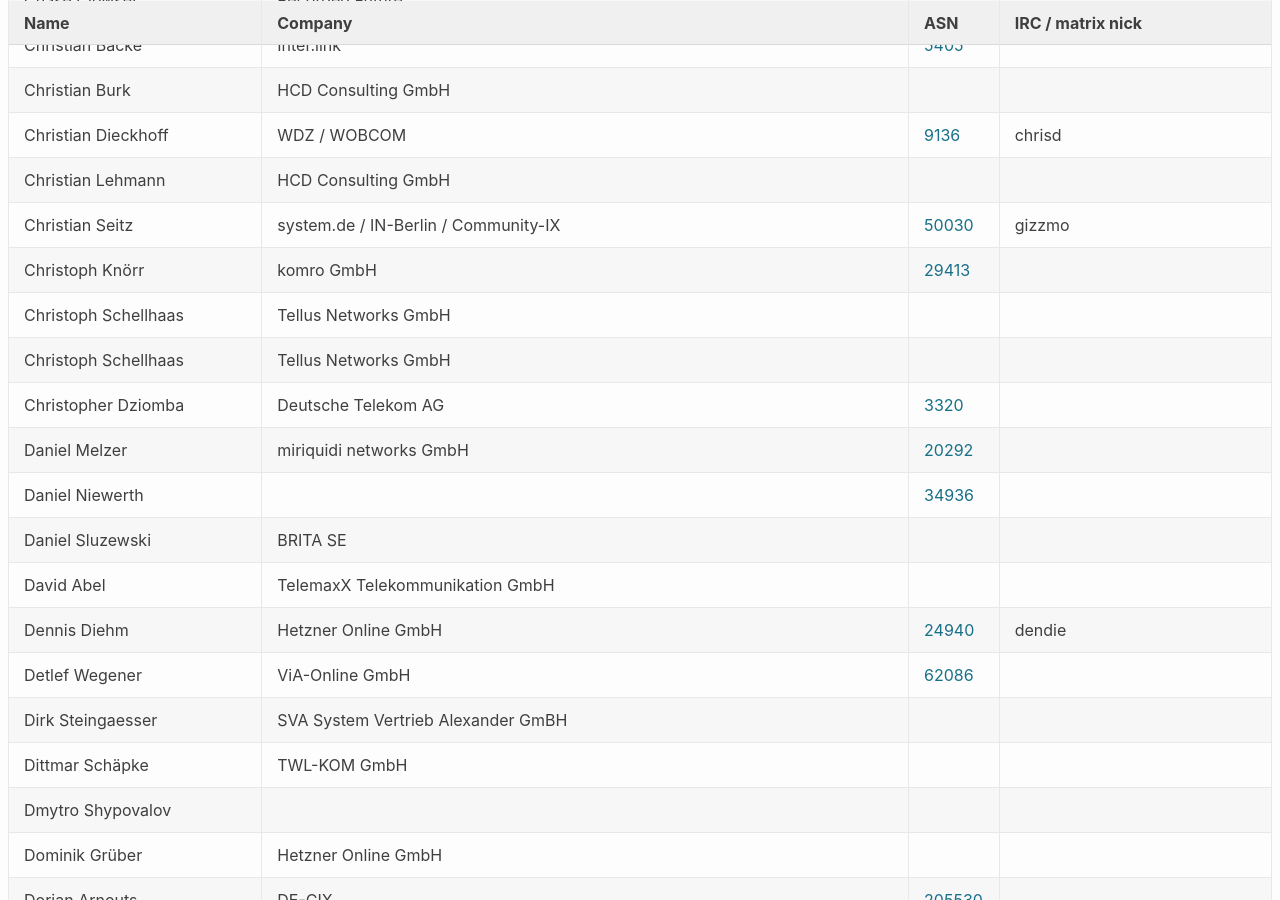
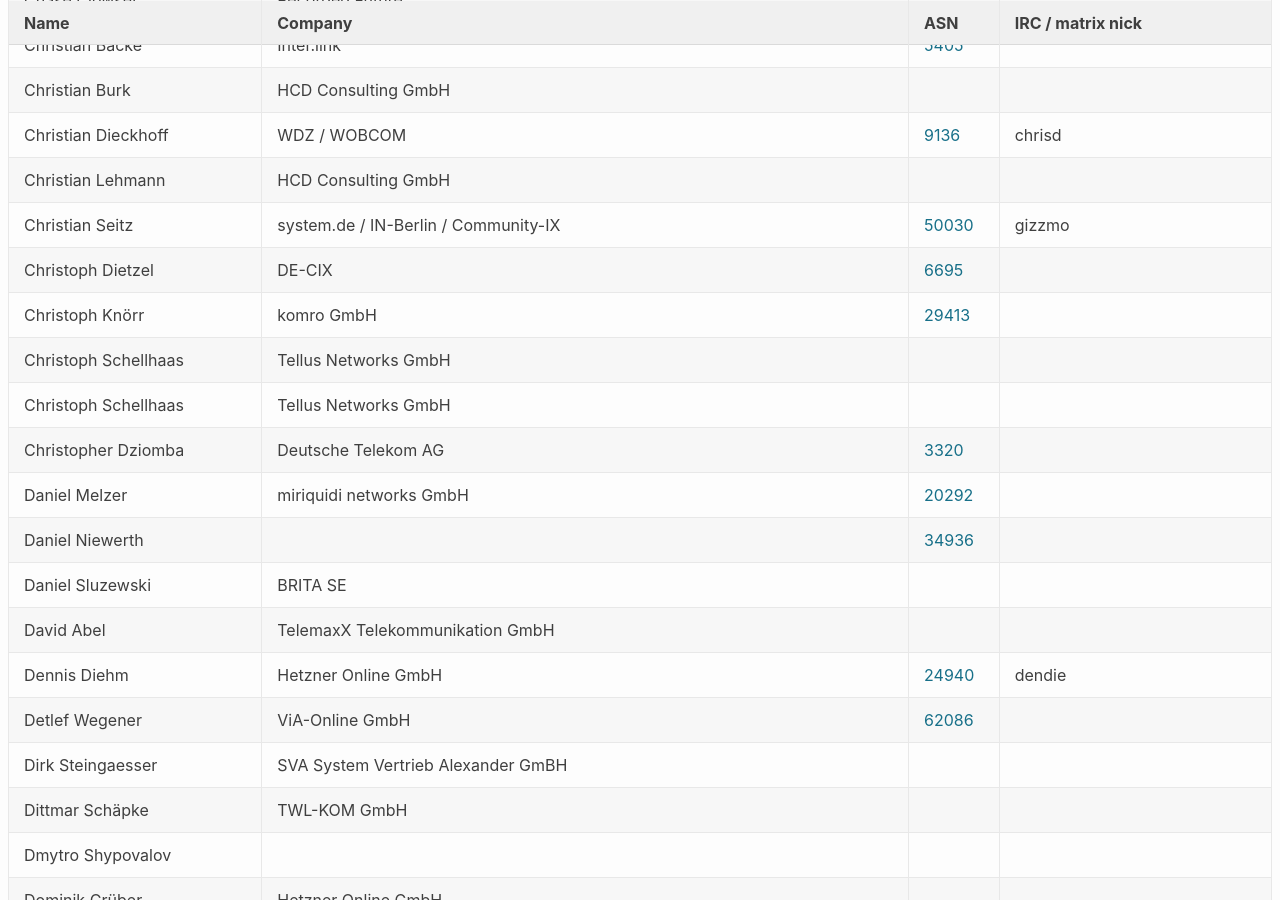
Before and after one commit to denog/pretix-attendeelist, a Jekyll site: the page built from denog17/index.markdown, in a window 1280 px wide and 900 px high, scrolled down 1684 px. Built offline with Jekyll 4.4.1, drawn with Linux system fonts in a browser that asks for light colours.

Commit message:
Latest data: Thu Jul  3 15:32:38 UTC 2025

```diff
--- a/_data/attendees_denog17_onsite.json
+++ b/_data/attendees_denog17_onsite.json
@@ -232,6 +232,12 @@
     "company": "system.de / IN-Berlin / Community-IX",
     "irc": "gizzmo",
     "asn": "50030"
+  },
+  {
+    "name": "Christoph Dietzel",
+    "company": "DE-CIX",
+    "irc": null,
+    "asn": "6695"
   },
   {
     "name": "Christopher Dziomba",
```
